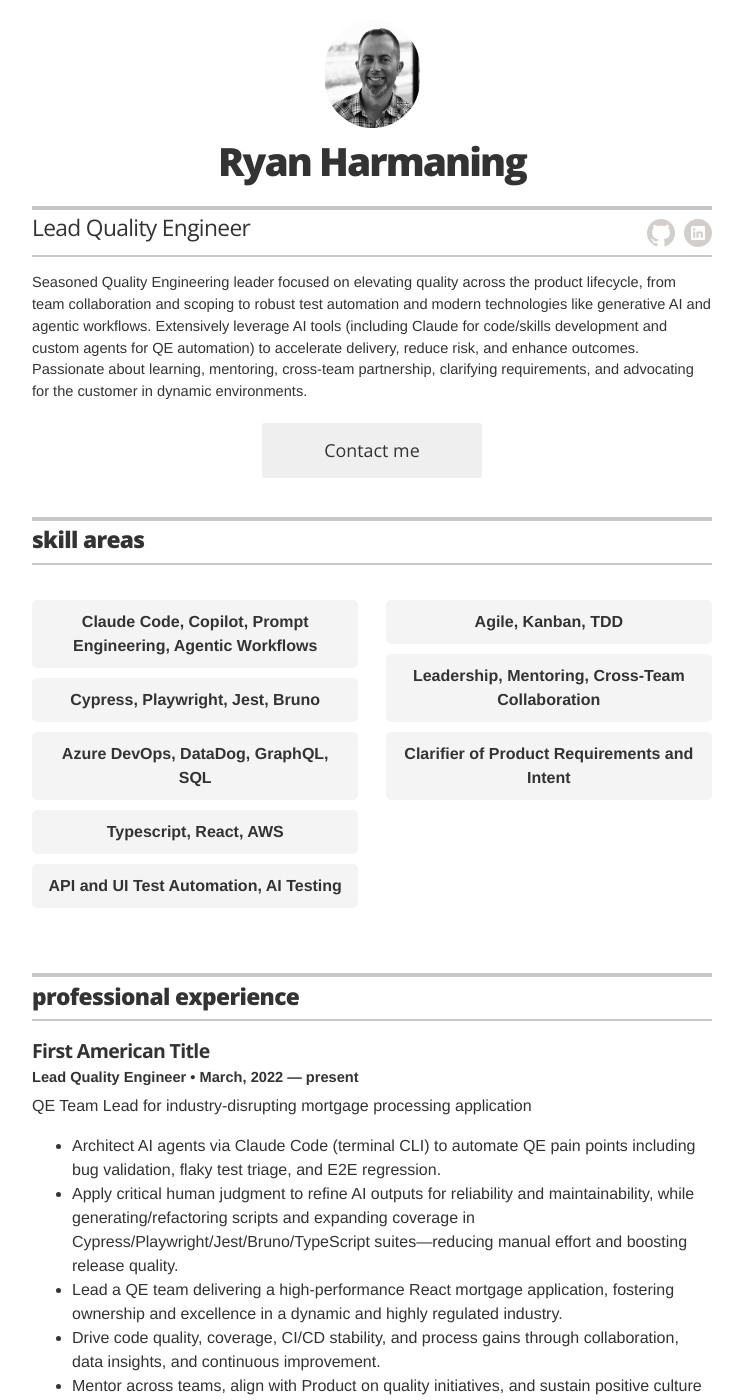
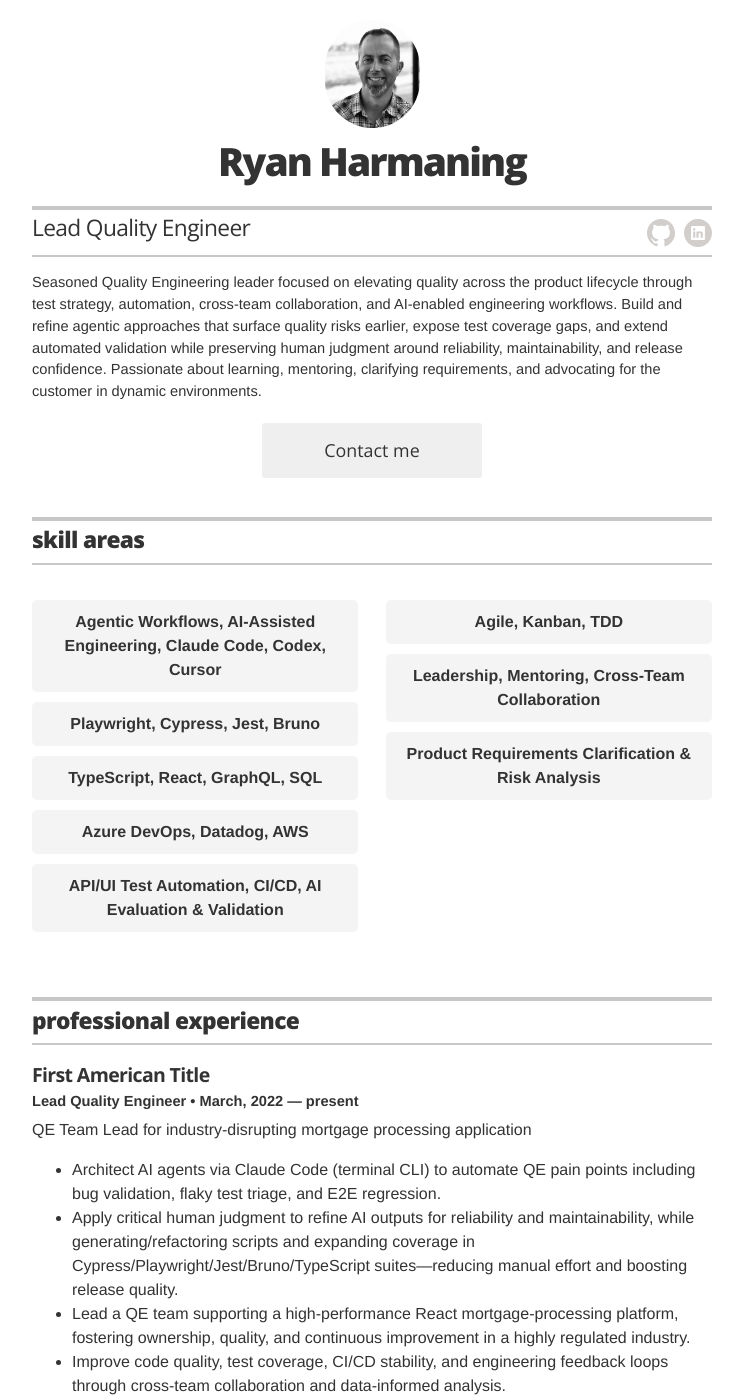
Before and after one commit to rharmaning/rharmaning.github.io, a Jekyll site: the page built from index.html, in a window 1280 px wide and 1400 px high. Shown: the whole window, without its empty margins (268-1011 px from the left). Built offline with Jekyll 4.4.1, drawn with Linux system fonts in a browser that asks for light colours.

Commit message:
Update resume summary and skills

```diff
--- a/_layouts/resume.html
+++ b/_layouts/resume.html
@@ -23,14 +23,7 @@
 
         <div class="executive-summary" itemprop="description">
           <p>
-            Seasoned Quality Engineering leader focused on elevating quality across the
-            product lifecycle, from team collaboration and scoping to robust test
-            automation and modern technologies like generative AI and agentic workflows.
-            Extensively leverage AI tools (including Claude for code/skills development
-            and custom agents for QE automation) to accelerate delivery, reduce risk,
-            and enhance outcomes. Passionate about learning, mentoring, cross-team
-            partnership, clarifying requirements, and advocating for the customer in
-            dynamic environments.
+            Seasoned Quality Engineering leader focused on elevating quality across the product lifecycle through test strategy, automation, cross-team collaboration, and AI-enabled engineering workflows. Build and refine agentic approaches that surface quality risks earlier, expose test coverage gaps, and extend automated validation while preserving human judgment around reliability, maintainability, and release confidence. Passionate about learning, mentoring, clarifying requirements, and advocating for the customer in dynamic environments.
           </p>
         </div>
 
@@ -56,18 +49,18 @@
           <div id="skills-container">
             <!-- Hard Skills -->
             <ul class="skills-column">
-              <li>Claude Code, Copilot, Prompt Engineering, Agentic Workflows</li>
-              <li>Cypress, Playwright, Jest, Bruno</li>
-              <li>Azure DevOps, DataDog, GraphQL, SQL</li>
-              <li>Typescript, React, AWS</li>
-              <li>API and UI Test Automation, AI Testing</li>
+              <li>Agentic Workflows, AI-Assisted Engineering, Claude Code, Codex, Cursor</li>
+              <li>Playwright, Cypress, Jest, Bruno</li>
+              <li>TypeScript, React, GraphQL, SQL</li>
+              <li>Azure DevOps, Datadog, AWS</li>
+              <li>API/UI Test Automation, CI/CD, AI Evaluation & Validation</li>
             </ul>
 
             <!-- Soft Skills -->
             <ul class="skills-column">
               <li>Agile, Kanban, TDD</li>
               <li>Leadership, Mentoring, Cross-Team Collaboration</li>
-              <li>Clarifier of Product Requirements and Intent</li>
+              <li>Product Requirements Clarification & Risk Analysis</li>
             </ul>
           </div>
         </div>
@@ -104,13 +97,10 @@
               manual effort and boosting release quality.
             </li>
             <li>
-              Lead a QE team delivering a high-performance React mortgage application,
-              fostering ownership and excellence in a dynamic and highly regulated
-              industry.
+              Lead a QE team supporting a high-performance React mortgage-processing platform, fostering ownership, quality, and continuous improvement in a highly regulated industry.
             </li>
             <li>
-              Drive code quality, coverage, CI/CD stability, and process gains through
-              collaboration, data insights, and continuous improvement.
+              Improve code quality, test coverage, CI/CD stability, and engineering feedback loops through cross-team collaboration and data-informed analysis.
             </li>
             <li>
               Mentor across teams, align with Product on quality initiatives, and
```
